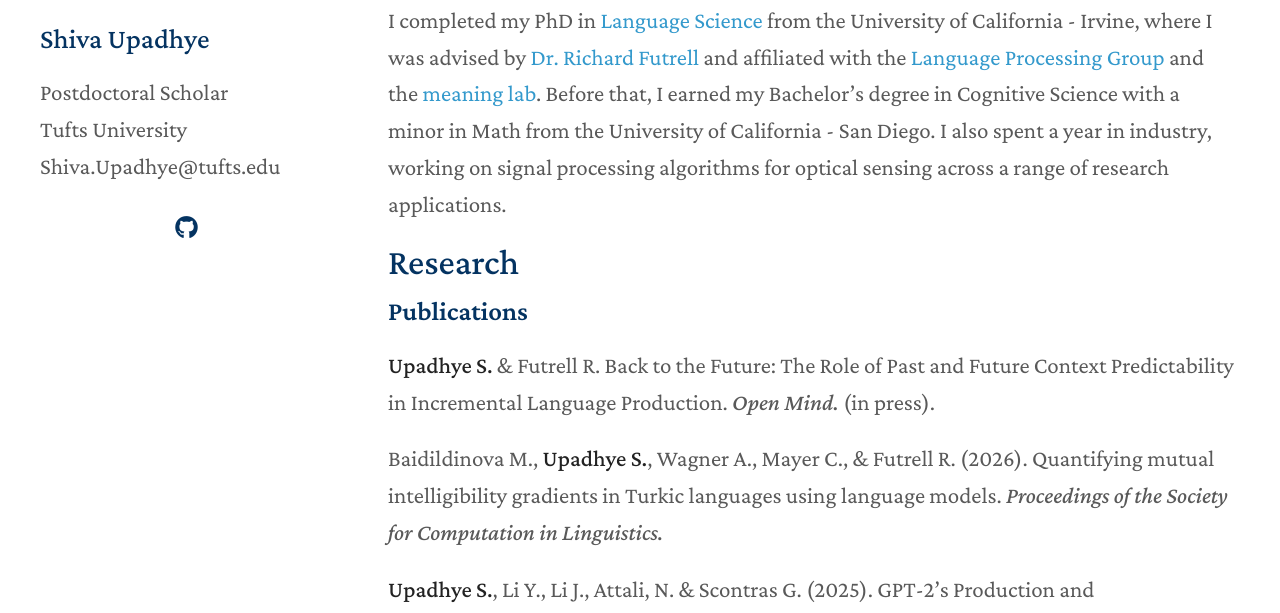
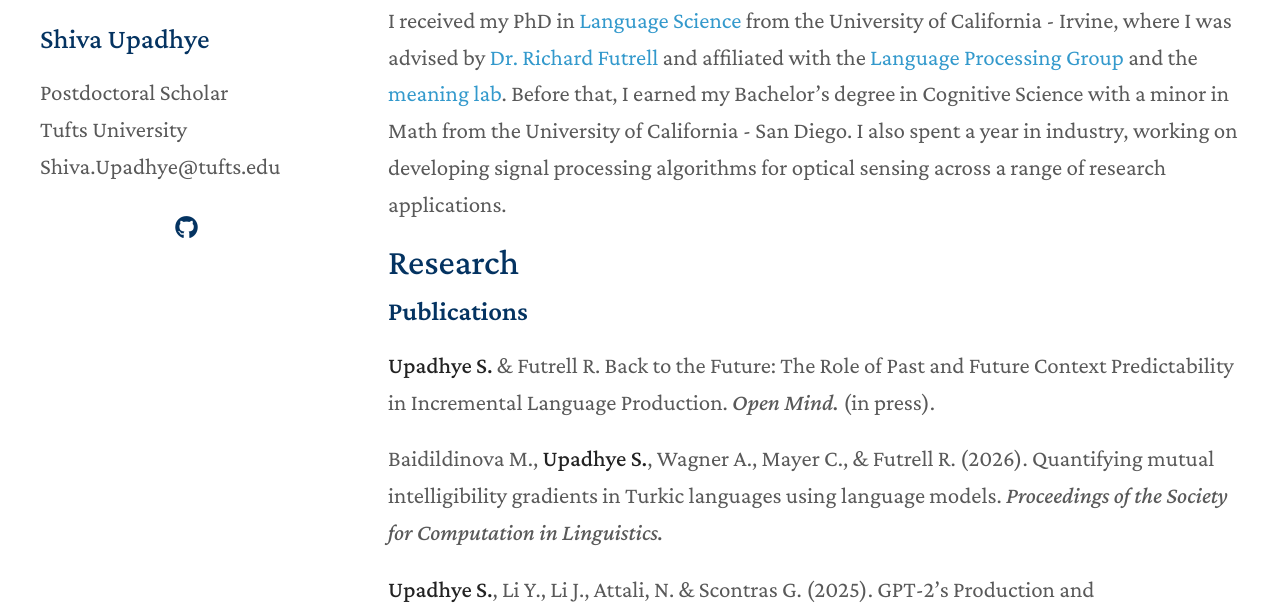
Before and after one commit to shiupadhye/shiupadhye.github.io, a Jekyll site: the page built from index.md, in a window 1280 px wide and 900 px high, cut to the strip 287-900 px from the top of the window. Built offline with Jekyll 4.4.1, drawn with Linux system fonts in a browser that asks for light colours; a style sheet for code colours, icons or effects is not loaded.

Commit message:
Update index.md

```diff
--- a/index.md
+++ b/index.md
@@ -4,7 +4,7 @@ layout: homepage
 
 I am a Postdoctoral Scholar in the Department of Psychology at Tufts University, affiliated with the [NeuroCognition of Language Lab](https://kuperberglab.com/). My research interests lie at the intersection of language, cognition, and computation, with a focus on how language is generated and processed by humans and artificial systems. Much of my work leverages theories and insights from cognitive science and psycholinguistics, computational modeling, natural language processing, and behavioral experimentation in service of these questions.
 
-I completed my PhD in [Language Science](https://www.langsci.uci.edu/) from the University of California - Irvine, where I was advised by [Dr. Richard Futrell](https://sites.socsci.uci.edu/~rfutrell/) and affiliated with the [Language Processing Group](https://langprocgroup.github.io/) and the [meaning lab](https://sites.socsci.uci.edu/~gscontra//meaning/). Before that, I earned my Bachelor’s degree in Cognitive Science with a minor in Math from the University of California - San Diego. I also spent a year in industry, working on signal processing algorithms for optical sensing across a range of research applications.
+I received my PhD in [Language Science](https://www.langsci.uci.edu/) from the University of California - Irvine, where I was advised by [Dr. Richard Futrell](https://sites.socsci.uci.edu/~rfutrell/) and affiliated with the [Language Processing Group](https://langprocgroup.github.io/) and the [meaning lab](https://sites.socsci.uci.edu/~gscontra//meaning/). Before that, I earned my Bachelor’s degree in Cognitive Science with a minor in Math from the University of California - San Diego. I also spent a year in industry, working on developing signal processing algorithms for optical sensing across a range of research applications.
 
 ## Research
 ### Publications
```
